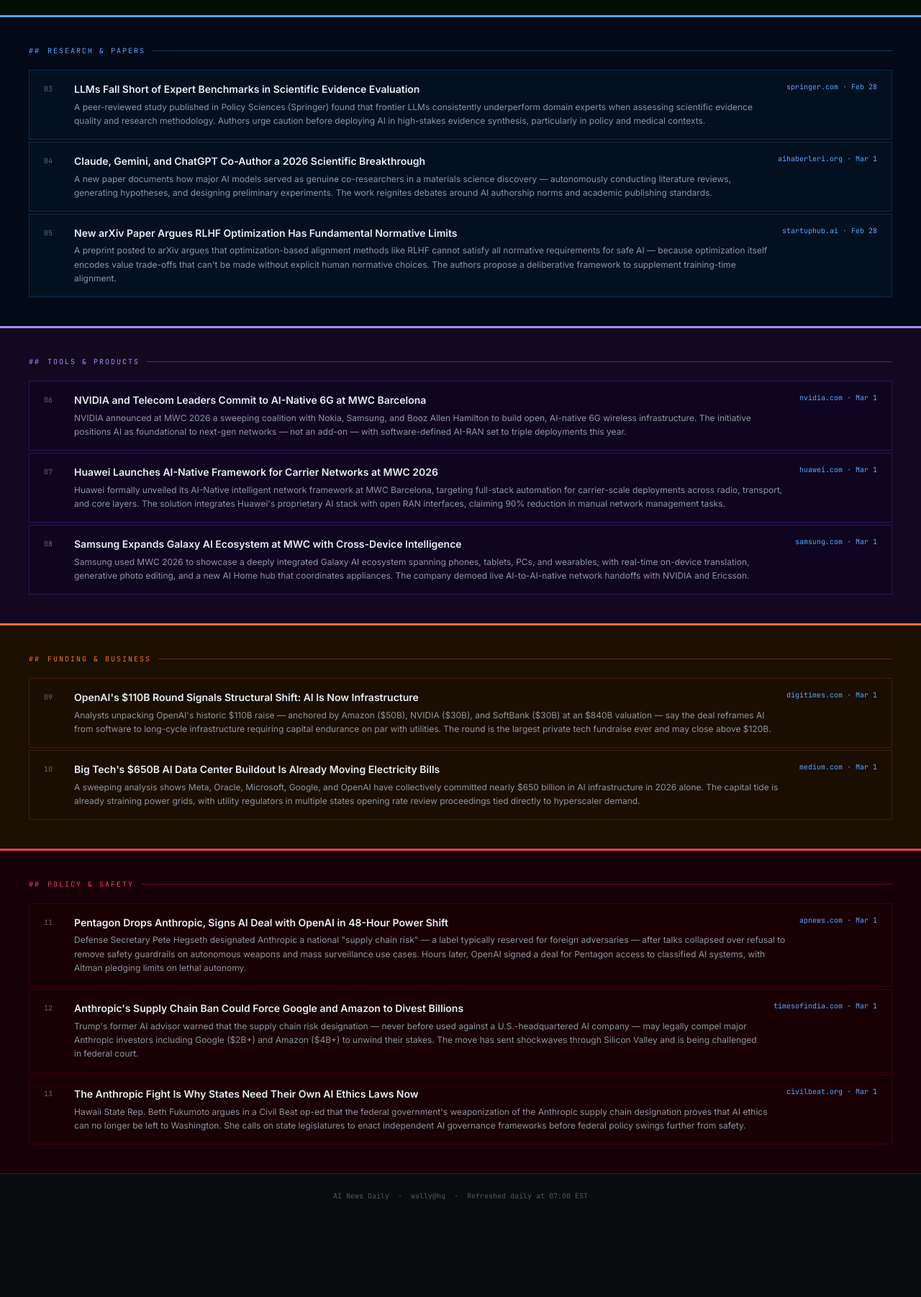
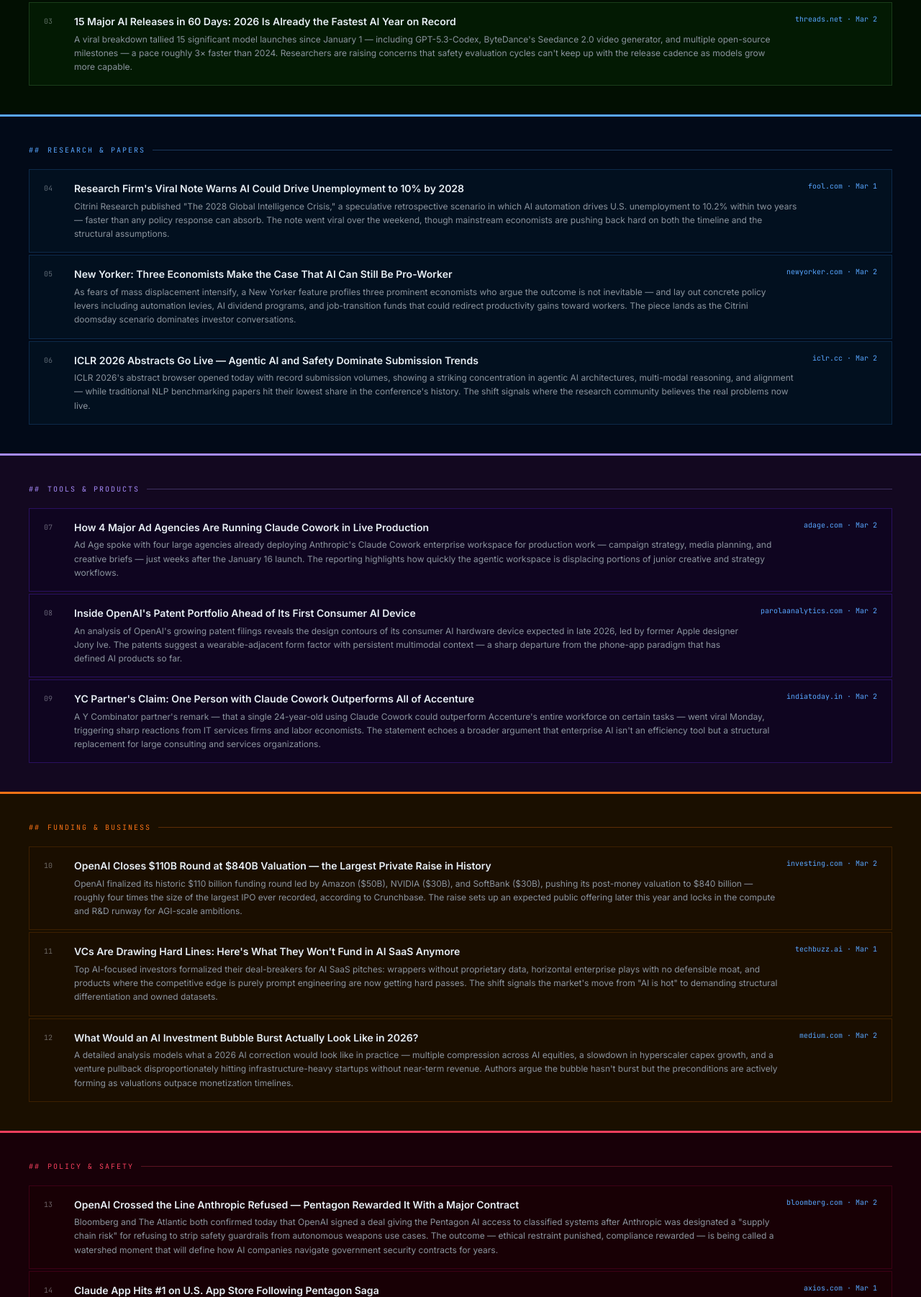
Before and after one commit to misterpavano/ai-news, a plain HTML site: page index.html in a window 1280 px wide. Shown: the part 447-2249 px from the top of the page at 72% size. Before the commit the page ends 2219 px from the top, so only its background shows below. Drawn offline with Linux system fonts and the light colour scheme.

Commit message:
report: 2026-03-02

```diff
--- a/index.html
+++ b/index.html
@@ -40,23 +40,28 @@
 </head>
 <body>
   <header>
-    <div class="term-bar">wally@hq:~$ <span>./ai-news --date 2026-03-01 --format=feed</span></div>
+    <div class="term-bar">wally@hq:~$ <span>./ai-news --date 2026-03-02 --format=feed</span></div>
     <h1>AI/<em>news</em> <span class="blink">_</span></h1>
-    <div class="meta">Sunday, March 1, 2026 &nbsp;·&nbsp; 48h window &nbsp;·&nbsp; Status: <span style="color:#39ff14">● LIVE</span></div>
+    <div class="meta">Monday, March 2, 2026 &nbsp;·&nbsp; 48h window &nbsp;·&nbsp; Status: <span style="color:#39ff14">● LIVE</span></div>
   </header>
 
   <div class="zone zone-models">
     <div class="zone-label">Models &amp; Releases</div>
     <div class="feed">
-      <a class="item" href="https://awesomeagents.ai/news/claude-import-memory-switch-providers/" target="_blank">
+      <a class="item" href="https://www.pymnts.com/artificial-intelligence-2/2026/deepseek-poised-to-unveil-latest-ai-model/" target="_blank">
         <div class="item-num">01</div>
-        <div><div class="item-title">Claude Now Lets You Import Memories From Any AI Provider</div><div class="item-summary">Anthropic shipped a cross-provider memory import feature, letting users bring conversation history and preferences from ChatGPT, Gemini, and other platforms directly into Claude. The move dramatically lowers switching costs and arrives as Claude Opus 4.6 holds the #1 spot on the U.S. App Store.</div></div>
-        <div class="item-source">awesomeagents.ai · Mar 1</div>
+        <div><div class="item-title">DeepSeek V4 Expected Any Day — Full Multimodal, Optimized for Huawei Hardware</div><div class="item-summary">The Financial Times confirmed Friday that DeepSeek is preparing to drop V4, a native multimodal model supporting image, video, and text generation — its most ambitious release yet. Community consensus on Reddit and X has narrowed the launch to around March 3 (China's Lantern Festival), and notably, the model is optimized for domestic Huawei chips, a geopolitical signal as much as a technical one.</div></div>
+        <div class="item-source">pymnts.com · Mar 2</div>
       </a>
-      <a class="item" href="https://newdecoded.com/news/perplexity-pro-gpt-5-claude-4-6-update" target="_blank">
+      <a class="item" href="https://www.cnbc.com/2026/03/01/forget-deepseek-of-chinas-5-new-ai-models-ubs-prefers-this-one.html" target="_blank">
         <div class="item-num">02</div>
-        <div><div class="item-title">Perplexity Pro Adds GPT-5.2 and Claude 4.6 to Its Multi-Model Lineup</div><div class="item-summary">Perplexity upgraded its Pro subscription to include both GPT-5.2 and Claude 4.6, letting users toggle between models based on task type and personality. The update reinforces the growing dominance of AI aggregators as the primary interface layer, with Perplexity now routing across 19 models.</div></div>
-        <div class="item-source">newdecoded.com · Feb 28</div>
+        <div><div class="item-title">Forget DeepSeek: UBS Says a Different Chinese AI Model Is the One to Watch</div><div class="item-summary">With five new Chinese AI models already released in 2026, UBS analysts broke ranks with conventional wisdom and flagged a competitor they believe has stronger enterprise adoption potential and lower geopolitical exposure than DeepSeek. The analysis underscores how rapidly China's AI landscape is diversifying beyond any single headline model.</div></div>
+        <div class="item-source">cnbc.com · Mar 1</div>
+      </a>
+      <a class="item" href="https://www.threads.com/@charliehills/post/DVV4XciEp6X/" target="_blank">
+        <div class="item-num">03</div>
+        <div><div class="item-title">15 Major AI Releases in 60 Days: 2026 Is Already the Fastest AI Year on Record</div><div class="item-summary">A viral breakdown tallied 15 significant model launches since January 1 — including GPT-5.3-Codex, ByteDance's Seedance 2.0 video generator, and multiple open-source milestones — a pace roughly 3× faster than 2024. Researchers are raising concerns that safety evaluation cycles can't keep up with the release cadence as models grow more capable.</div></div>
+        <div class="item-source">threads.net · Mar 2</div>
       </a>
     </div>
   </div>
@@ -64,20 +69,20 @@
   <div class="zone zone-research">
     <div class="zone-label">Research &amp; Papers</div>
     <div class="feed">
-      <a class="item" href="https://link.springer.com/article/10.1007/s41111-026-00335-4" target="_blank">
-        <div class="item-num">03</div>
-        <div><div class="item-title">LLMs Fall Short of Expert Benchmarks in Scientific Evidence Evaluation</div><div class="item-summary">A peer-reviewed study published in Policy Sciences (Springer) found that frontier LLMs consistently underperform domain experts when assessing scientific evidence quality and research methodology. Authors urge caution before deploying AI in high-stakes evidence synthesis, particularly in policy and medical contexts.</div></div>
-        <div class="item-source">springer.com · Feb 28</div>
+      <a class="item" href="https://www.fool.com/investing/2026/03/01/could-ai-crash-the-economy-one-research-firm/" target="_blank">
+        <div class="item-num">04</div>
+        <div><div class="item-title">Research Firm's Viral Note Warns AI Could Drive Unemployment to 10% by 2028</div><div class="item-summary">Citrini Research published "The 2028 Global Intelligence Crisis," a speculative retrospective scenario in which AI automation drives U.S. unemployment to 10.2% within two years — faster than any policy response can absorb. The note went viral over the weekend, though mainstream economists are pushing back hard on both the timeline and the structural assumptions.</div></div>
+        <div class="item-source">fool.com · Mar 1</div>
       </a>
-      <a class="item" href="https://aihaberleri.org/en/news/ai-models-as-co-researchers-how-claude-gemini-and-chatgpt-led-a-2026-scientific-breakthrough" target="_blank">
-        <div class="item-num">04</div>
-        <div><div class="item-title">Claude, Gemini, and ChatGPT Co-Author a 2026 Scientific Breakthrough</div><div class="item-summary">A new paper documents how major AI models served as genuine co-researchers in a materials science discovery — autonomously conducting literature reviews, generating hypotheses, and designing preliminary experiments. The work reignites debates around AI authorship norms and academic publishing standards.</div></div>
-        <div class="item-source">aihaberleri.org · Mar 1</div>
+      <a class="item" href="https://www.newyorker.com/news/the-financial-page/can-ai-be-pro-worker" target="_blank">
+        <div class="item-num">05</div>
+        <div><div class="item-title">New Yorker: Three Economists Make the Case That AI Can Still Be Pro-Worker</div><div class="item-summary">As fears of mass displacement intensify, a New Yorker feature profiles three prominent economists who argue the outcome is not inevitable — and lay out concrete policy levers including automation levies, AI dividend programs, and job-transition funds that could redirect productivity gains toward workers. The piece lands as the Citrini doomsday scenario dominates investor conversations.</div></div>
+        <div class="item-source">newyorker.com · Mar 2</div>
       </a>
-      <a class="item" href="https://www.startuphub.ai/ai-news/ai-research/2026/ai-governance-optimization-s-normative-limits" target="_blank">
-        <div class="item-num">05</div>
-        <div><div class="item-title">New arXiv Paper Argues RLHF Optimization Has Fundamental Normative Limits</div><div class="item-summary">A preprint posted to arXiv argues that optimization-based alignment methods like RLHF cannot satisfy all normative requirements for safe AI — because optimization itself encodes value trade-offs that can't be made without explicit human normative choices. The authors propose a deliberative framework to supplement training-time alignment.</div></div>
-        <div class="item-source">startuphub.ai · Feb 28</div>
+      <a class="item" href="https://iclr.cc/" target="_blank">
+        <div class="item-num">06</div>
+        <div><div class="item-title">ICLR 2026 Abstracts Go Live — Agentic AI and Safety Dominate Submission Trends</div><div class="item-summary">ICLR 2026's abstract browser opened today with record submission volumes, showing a striking concentration in agentic AI architectures, multi-modal reasoning, and alignment — while traditional NLP benchmarking papers hit their lowest share in the conference's history. The shift signals where the research community believes the real problems now live.</div></div>
+        <div class="item-source">iclr.cc · Mar 2</div>
       </a>
     </div>
   </div>
@@ -85,20 +90,20 @@
   <div class="zone zone-tools">
     <div class="zone-label">Tools &amp; Products</div>
     <div class="feed">
-      <a class="item" href="https://investor.nvidia.com/news/press-release-details/2026/NVIDIA-and-Global-Telecom-Leaders-Commit-to-Build-6G-on-Open-and-Secure-AI-Native-Platforms/default.aspx" target="_blank">
-        <div class="item-num">06</div>
-        <div><div class="item-title">NVIDIA and Telecom Leaders Commit to AI-Native 6G at MWC Barcelona</div><div class="item-summary">NVIDIA announced at MWC 2026 a sweeping coalition with Nokia, Samsung, and Booz Allen Hamilton to build open, AI-native 6G wireless infrastructure. The initiative positions AI as foundational to next-gen networks — not an add-on — with software-defined AI-RAN set to triple deployments this year.</div></div>
-        <div class="item-source">nvidia.com · Mar 1</div>
+      <a class="item" href="https://adage.com/technology/ai/aa-how-four-ad-agencies-use-anthropic-claude-enterprise-tools/" target="_blank">
+        <div class="item-num">07</div>
+        <div><div class="item-title">How 4 Major Ad Agencies Are Running Claude Cowork in Live Production</div><div class="item-summary">Ad Age spoke with four large agencies already deploying Anthropic's Claude Cowork enterprise workspace for production work — campaign strategy, media planning, and creative briefs — just weeks after the January 16 launch. The reporting highlights how quickly the agentic workspace is displacing portions of junior creative and strategy workflows.</div></div>
+        <div class="item-source">adage.com · Mar 2</div>
       </a>
-      <a class="item" href="https://www.huawei.com/en/news/2026/3/mwc-ai-native-framework-solution" target="_blank">
-        <div class="item-num">07</div>
-        <div><div class="item-title">Huawei Launches AI-Native Framework for Carrier Networks at MWC 2026</div><div class="item-summary">Huawei formally unveiled its AI-Native intelligent network framework at MWC Barcelona, targeting full-stack automation for carrier-scale deployments across radio, transport, and core layers. The solution integrates Huawei's proprietary AI stack with open RAN interfaces, claiming 90% reduction in manual network management tasks.</div></div>
-        <div class="item-source">huawei.com · Mar 1</div>
+      <a class="item" href="https://parolaanalytics.com/blog/openai-patents-device-launch/" target="_blank">
+        <div class="item-num">08</div>
+        <div><div class="item-title">Inside OpenAI's Patent Portfolio Ahead of Its First Consumer AI Device</div><div class="item-summary">An analysis of OpenAI's growing patent filings reveals the design contours of its consumer AI hardware device expected in late 2026, led by former Apple designer Jony Ive. The patents suggest a wearable-adjacent form factor with persistent multimodal context — a sharp departure from the phone-app paradigm that has defined AI products so far.</div></div>
+        <div class="item-source">parolaanalytics.com · Mar 2</div>
       </a>
-      <a class="item" href="https://news.samsung.com/global/samsung-advances-galaxy-ai-and-its-connected-ecosystem-at-mwc-2026" target="_blank">
-        <div class="item-num">08</div>
-        <div><div class="item-title">Samsung Expands Galaxy AI Ecosystem at MWC with Cross-Device Intelligence</div><div class="item-summary">Samsung used MWC 2026 to showcase a deeply integrated Galaxy AI ecosystem spanning phones, tablets, PCs, and wearables, with real-time on-device translation, generative photo editing, and a new AI Home hub that coordinates appliances. The company demoed live AI-to-AI-native network handoffs with NVIDIA and Ericsson.</div></div>
-        <div class="item-source">samsung.com · Mar 1</div>
+      <a class="item" href="https://www.indiatoday.in/technology/news/story/claude-ai-will-enable-a-24-year-old-to-outperform-entire-accenture-workforce-y-combinator-partner-says-2876399-2026-03-02" target="_blank">
+        <div class="item-num">09</div>
+        <div><div class="item-title">YC Partner's Claim: One Person with Claude Cowork Outperforms All of Accenture</div><div class="item-summary">A Y Combinator partner's remark — that a single 24-year-old using Claude Cowork could outperform Accenture's entire workforce on certain tasks — went viral Monday, triggering sharp reactions from IT services firms and labor economists. The statement echoes a broader argument that enterprise AI isn't an efficiency tool but a structural replacement for large consulting and services organizations.</div></div>
+        <div class="item-source">indiatoday.in · Mar 2</div>
       </a>
     </div>
   </div>
@@ -106,15 +111,20 @@
   <div class="zone zone-funding">
     <div class="zone-label">Funding &amp; Business</div>
     <div class="feed">
-      <a class="item" href="https://www.digitimes.com/news/a20260301VL201/openai-funding-infrastructure-capacity-amazon.html" target="_blank">
-        <div class="item-num">09</div>
-        <div><div class="item-title">OpenAI's $110B Round Signals Structural Shift: AI Is Now Infrastructure</div><div class="item-summary">Analysts unpacking OpenAI's historic $110B raise — anchored by Amazon ($50B), NVIDIA ($30B), and SoftBank ($30B) at an $840B valuation — say the deal reframes AI from software to long-cycle infrastructure requiring capital endurance on par with utilities. The round is the largest private tech fundraise ever and may close above $120B.</div></div>
-        <div class="item-source">digitimes.com · Mar 1</div>
+      <a class="item" href="https://www.investing.com/news/stock-market-news/openai-clinches-840-billion-valuation-with-mega-funding-from-amazon-nvidia-softbank-4533593" target="_blank">
+        <div class="item-num">10</div>
+        <div><div class="item-title">OpenAI Closes $110B Round at $840B Valuation — the Largest Private Raise in History</div><div class="item-summary">OpenAI finalized its historic $110 billion funding round led by Amazon ($50B), NVIDIA ($30B), and SoftBank ($30B), pushing its post-money valuation to $840 billion — roughly four times the size of the largest IPO ever recorded, according to Crunchbase. The raise sets up an expected public offering later this year and locks in the compute and R&amp;D runway for AGI-scale ambitions.</div></div>
+        <div class="item-source">investing.com · Mar 2</div>
       </a>
-      <a class="item" href="https://medium.com/@codezen108/big-techs-650b-ai-investment-boom-4f67d88e504e" target="_blank">
-        <div class="item-num">10</div>
-        <div><div class="item-title">Big Tech's $650B AI Data Center Buildout Is Already Moving Electricity Bills</div><div class="item-summary">A sweeping analysis shows Meta, Oracle, Microsoft, Google, and OpenAI have collectively committed nearly $650 billion in AI infrastructure in 2026 alone. The capital tide is already straining power grids, with utility regulators in multiple states opening rate review proceedings tied directly to hyperscaler demand.</div></div>
-        <div class="item-source">medium.com · Mar 1</div>
+      <a class="item" href="https://www.techbuzz.ai/articles/vcs-draw-red-lines-what-s-out-in-ai-saas-funding-now" target="_blank">
+        <div class="item-num">11</div>
+        <div><div class="item-title">VCs Are Drawing Hard Lines: Here's What They Won't Fund in AI SaaS Anymore</div><div class="item-summary">Top AI-focused investors formalized their deal-breakers for AI SaaS pitches: wrappers without proprietary data, horizontal enterprise plays with no defensible moat, and products where the competitive edge is purely prompt engineering are now getting hard passes. The shift signals the market's move from "AI is hot" to demanding structural differentiation and owned datasets.</div></div>
+        <div class="item-source">techbuzz.ai · Mar 1</div>
+      </a>
+      <a class="item" href="https://medium.com/@xgxz/what-if-the-ai-investment-bubble-bursts-in-2026-a26f0de12947" target="_blank">
+        <div class="item-num">12</div>
+        <div><div class="item-title">What Would an AI Investment Bubble Burst Actually Look Like in 2026?</div><div class="item-summary">A detailed analysis models what a 2026 AI correction would look like in practice — multiple compression across AI equities, a slowdown in hyperscaler capex growth, and a venture pullback disproportionately hitting infrastructure-heavy startups without near-term revenue. Authors argue the bubble hasn't burst but the preconditions are actively forming as valuations outpace monetization timelines.</div></div>
+        <div class="item-source">medium.com · Mar 2</div>
       </a>
     </div>
   </div>
@@ -122,20 +132,25 @@
   <div class="zone zone-policy">
     <div class="zone-label">Policy &amp; Safety</div>
     <div class="feed">
-      <a class="item" href="https://apnews.com/article/anthropic-pentagon-ai-dario-amodei-hegseth-0c464a054359b9fdc80cf18b0d4f690c" target="_blank">
-        <div class="item-num">11</div>
-        <div><div class="item-title">Pentagon Drops Anthropic, Signs AI Deal with OpenAI in 48-Hour Power Shift</div><div class="item-summary">Defense Secretary Pete Hegseth designated Anthropic a national "supply chain risk" — a label typically reserved for foreign adversaries — after talks collapsed over refusal to remove safety guardrails on autonomous weapons and mass surveillance use cases. Hours later, OpenAI signed a deal for Pentagon access to classified AI systems, with Altman pledging limits on lethal autonomy.</div></div>
-        <div class="item-source">apnews.com · Mar 1</div>
+      <a class="item" href="https://www.bloomberg.com/opinion/articles/2026-03-02/openai-steps-over-a-red-line-anthropic-refused-to-cross" target="_blank">
+        <div class="item-num">13</div>
+        <div><div class="item-title">OpenAI Crossed the Line Anthropic Refused — Pentagon Rewarded It With a Major Contract</div><div class="item-summary">Bloomberg and The Atlantic both confirmed today that OpenAI signed a deal giving the Pentagon AI access to classified systems after Anthropic was designated a "supply chain risk" for refusing to strip safety guardrails from autonomous weapons use cases. The outcome — ethical restraint punished, compliance rewarded — is being called a watershed moment that will define how AI companies navigate government security contracts for years.</div></div>
+        <div class="item-source">bloomberg.com · Mar 2</div>
       </a>
-      <a class="item" href="https://timesofindia.indiatimes.com/technology/tech-news/donald-trumps-former-ai-advisor-says-anthropics-punishment-will-affect-google-microsoft-and-amazon-too-heres-how/articleshow/128911646.cms" target="_blank">
-        <div class="item-num">12</div>
-        <div><div class="item-title">Anthropic's Supply Chain Ban Could Force Google and Amazon to Divest Billions</div><div class="item-summary">Trump's former AI advisor warned that the supply chain risk designation — never before used against a U.S.-headquartered AI company — may legally compel major Anthropic investors including Google ($2B+) and Amazon ($4B+) to unwind their stakes. The move has sent shockwaves through Silicon Valley and is being challenged in federal court.</div></div>
-        <div class="item-source">timesofindia.com · Mar 1</div>
+      <a class="item" href="https://www.axios.com/2026/03/01/anthropic-claude-chatgpt-app-downloads-pentagon" target="_blank">
+        <div class="item-num">14</div>
+        <div><div class="item-title">Claude App Hits #1 on U.S. App Store Following Pentagon Saga</div><div class="item-summary">Anthropic's Claude app rocketed to the top of U.S. App Store downloads on Saturday, overtaking ChatGPT, in what Axios described as a wave of public support for the company's refusal to compromise on AI safety. The surge suggests that for consumers — if not for government contracts — Anthropic's hard line is resonating as a brand differentiator.</div></div>
+        <div class="item-source">axios.com · Mar 1</div>
       </a>
-      <a class="item" href="https://www.civilbeat.org/2026/03/beth-fukumoto-ethics-in-ai-isnt-just-a-slogan-anymore/" target="_blank">
-        <div class="item-num">13</div>
-        <div><div class="item-title">The Anthropic Fight Is Why States Need Their Own AI Ethics Laws Now</div><div class="item-summary">Hawaii State Rep. Beth Fukumoto argues in a Civil Beat op-ed that the federal government's weaponization of the Anthropic supply chain designation proves that AI ethics can no longer be left to Washington. She calls on state legislatures to enact independent AI governance frameworks before federal policy swings further from safety.</div></div>
-        <div class="item-source">civilbeat.org · Mar 1</div>
+      <a class="item" href="https://www.theguardian.com/commentisfree/2026/mar/02/meta-oversight-board-ai" target="_blank">
+        <div class="item-num">15</div>
+        <div><div class="item-title">Meta Oversight Board Member to Tech Industry: Accept Independent AI Oversight Now</div><div class="item-summary">A sitting Meta oversight board member published a Guardian op-ed calling for legally binding independent oversight of AI systems, arguing voluntary safety commitments are no longer sufficient. The piece specifically cites Meta's plans to add AI facial recognition to Ray-Ban smart glasses as a concrete threat to the safety of women and girls that no internal governance structure has been willing to block.</div></div>
+        <div class="item-source">theguardian.com · Mar 2</div>
+      </a>
+      <a class="item" href="https://news.bloomberglaw.com/legal-exchange-insights-and-commentary/in-house-counsel-must-rethink-ai-playbook-before-regulators-do" target="_blank">
+        <div class="item-num">16</div>
+        <div><div class="item-title">States Are Weighing 1,000+ AI Bills. ALEC Is Telling Them to Back Off.</div><div class="item-summary">The American Legislative Exchange Council released guidance urging state lawmakers to pursue light-touch AI regulation, even as over 1,000 AI-related bills are actively under consideration in U.S. statehouses. The push creates a direct collision with Colorado's high-risk AI deployer law — requiring annual impact assessments — which takes effect June 30 and is already being watched as a national template.</div></div>
+        <div class="item-source">bloomberglaw.com · Mar 2</div>
       </a>
     </div>
   </div>
```
